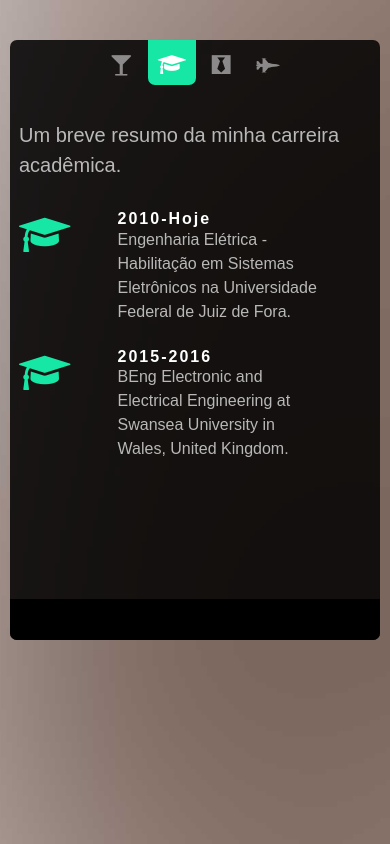
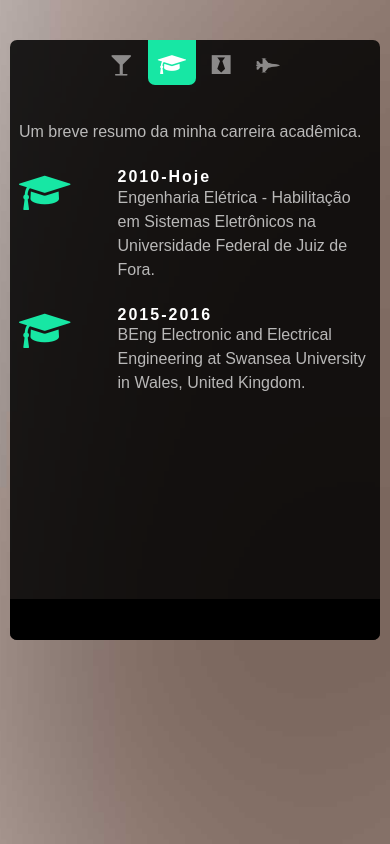
Before and after one commit to solanoaguirre/curriculo, a plain HTML site: page index.html in a window 390 px wide. Both pictures are taken after a click on the link 171 px from the left and 59 px from the top of the page. Drawn offline with Linux system fonts and the light colour scheme; files whose address does not match are found by name.

Commit message:
Add files via upload

```diff
--- a/css/style.css
+++ b/css/style.css
@@ -480,9 +480,12 @@ figure {
 @media screen and (max-width: 600px) {
 
   .fh5co-feature .fh5co-text p {
-      width: 80%;
+      width: 100%;
       font-size: 16px;
-
+  }
+  p{
+    width: 100%;
+    font-size: 16px;
   }
   .none{
     display: flex;
```
